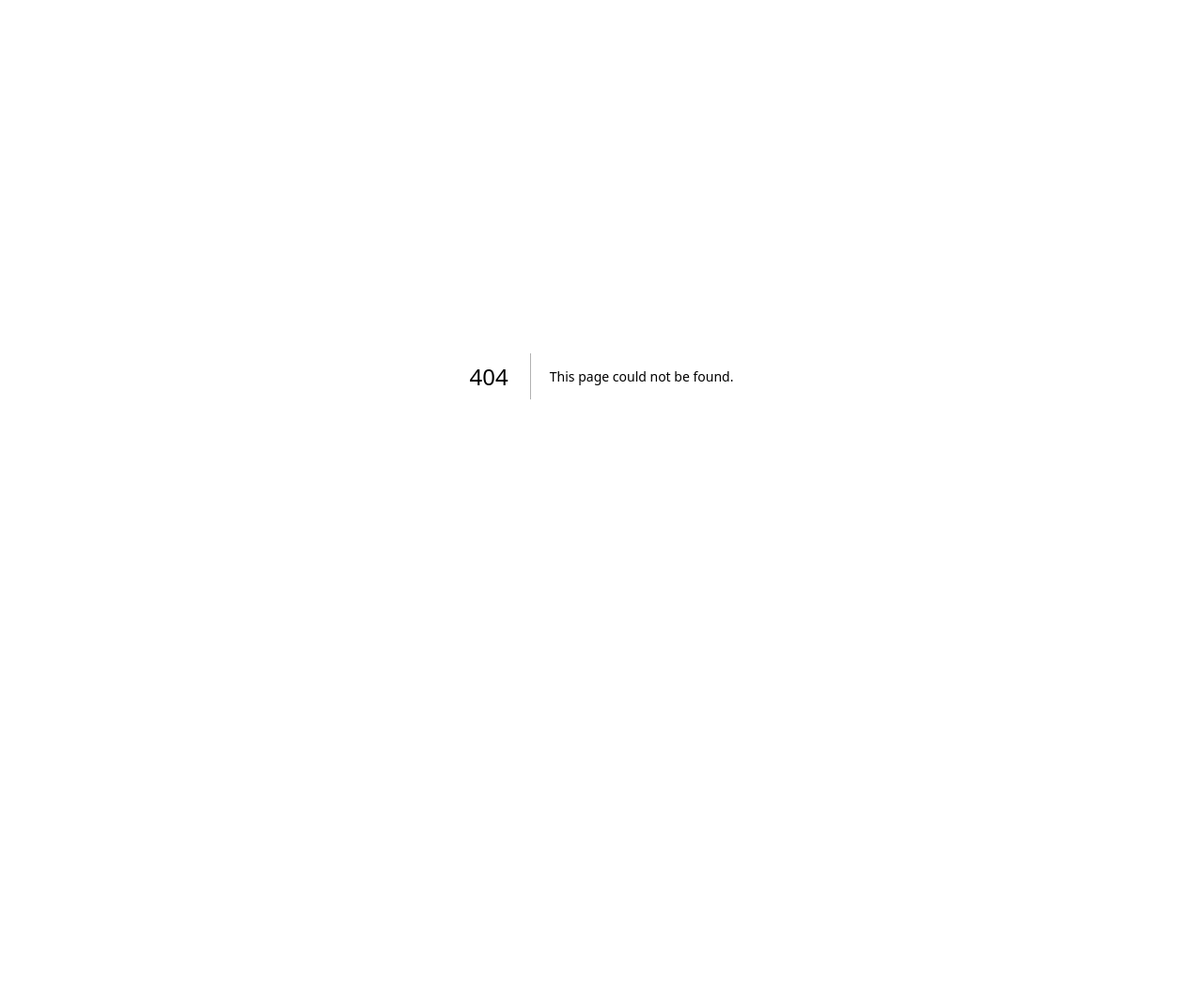
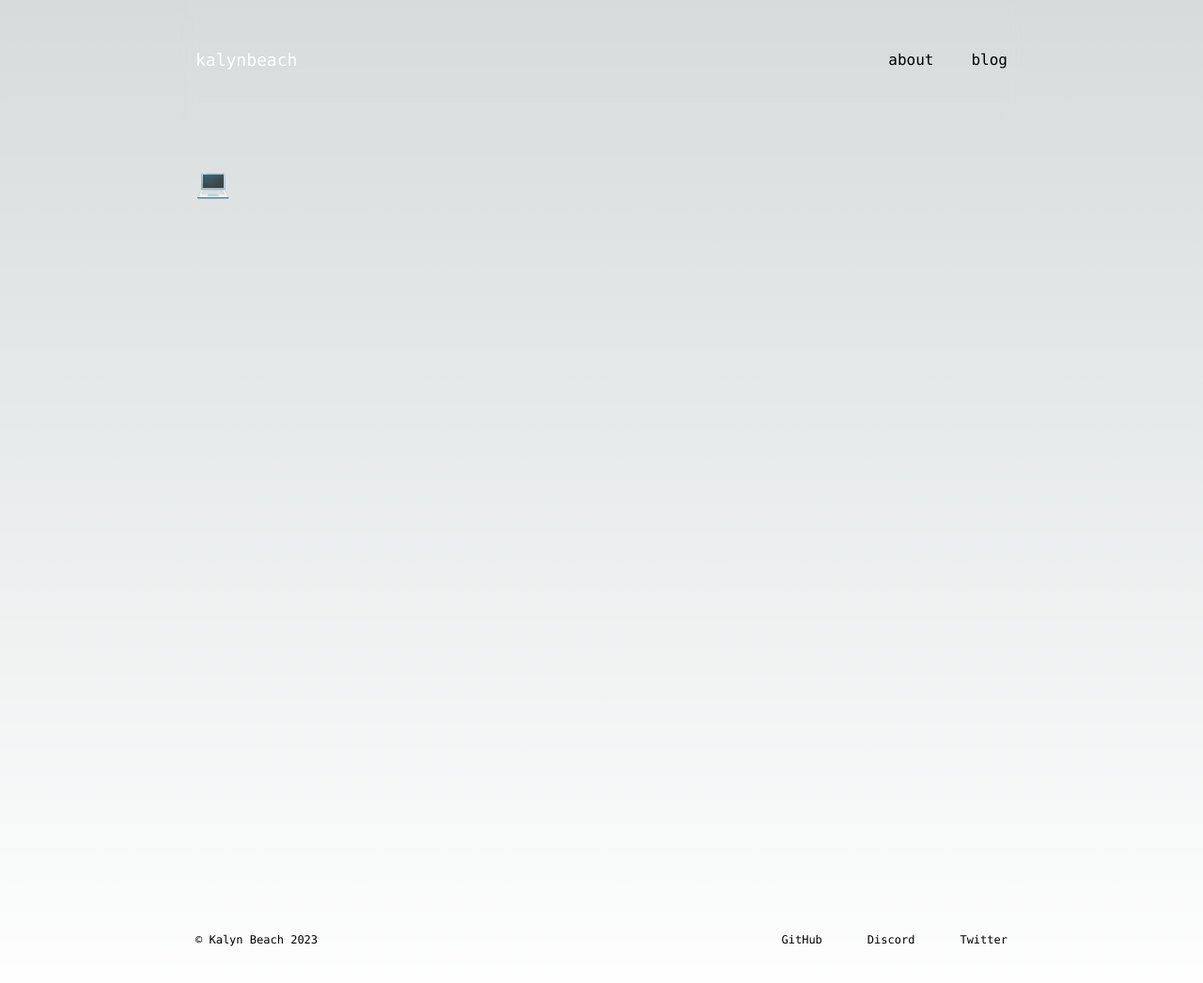
Before and after one commit to kalynbeach/kalynbeach-xyz, a Next.js app: page /code in a window 1280 px wide. Before the commit this address had no page. Shown: the top 1046 px of the page at 94% size. Before the commit the page ends 800 px from the top, so only its background shows below. Built offline with nearby package versions, Linux system fonts and the light colour scheme.

Commit message:
add pages, components and colors from astro version

```diff
--- /dev/null
+++ b/src/app/Footer.tsx
@@ -0,0 +1,15 @@
+
+export default function Footer() {
+  const currentYear = new Date().getFullYear()
+
+  return (
+    <footer className='w-full h-36 mx-auto my-0 px-8 md:px-4 flex flex-col md:flex-row justify-evenly md:justify-between items-start md:items-center font-mono text-xs'>
+      <span className=''>&copy; Kalyn Beach {currentYear}</span>
+      <div className='flex flex-row justify-evenly items-center'>
+        <a className='inline-block hover:text-kb-green-light transition' href='https://github.com/kalynbeach' target='_blank'>GitHub</a>
+        <a className='inline-block hover:text-kb-green-light ml-12 transition' href='https://discordapp.com/channels/@me/kalynbeach#0114/' target='_blank'>Discord</a>
+        <a className='inline-block hover:text-kb-green-light ml-12 transition' href='https://twitter.com/kalynbeach' target='_blank'>Twitter</a>
+      </div>
+    </footer>
+  )
+}
--- /dev/null
+++ b/src/app/Header.tsx
@@ -0,0 +1,13 @@
+import Link from 'next/link'
+import Nav from './Nav'
+
+export default function Header() {
+  return (
+    <header className='m-0 px-8 md:px-4 basis-32 flex flex-row justify-between items-center sticky top-0 bg-night-900 bg-transparent backdrop-blur z-50'>
+      <Link href={'/'} className='font-mono md:text-lg text-white'>
+        kalynbeach
+      </Link>
+      <Nav />
+    </header>
+  )
+}
--- /dev/null
+++ b/src/app/Nav.tsx
@@ -0,0 +1,14 @@
+import Link from 'next/link'
+
+export default function Nav() {
+  return (
+    <nav className='flex flex-row gap-10 justify-between items-center'>
+      <Link href='/about' className='text-sm hover:text-kb-green-light md:text-base font-mono transition'>
+        about
+      </Link>
+      <Link href='/blog' className='text-sm hover:text-kb-green-light md:text-base font-mono transition'>
+        blog
+      </Link>
+    </nav>
+  )
+}
--- /dev/null
+++ b/src/app/about/page.tsx
@@ -0,0 +1,7 @@
+export default function About() {
+  return (
+    <div>
+      <h1 className='text-3xl mb-8'>🪬</h1>
+    </div>
+  )
+}
--- /dev/null
+++ b/src/app/blog/page.tsx
@@ -0,0 +1,7 @@
+export default function Blog() {
+  return (
+    <div>
+      <h1 className='text-3xl mb-8'>💭</h1>
+    </div>
+  )
+}
--- /dev/null
+++ b/src/app/code/page.tsx
@@ -0,0 +1,7 @@
+export default function Code() {
+  return (
+    <div>
+      <h1 className='text-3xl mb-8'>💻</h1>
+    </div>
+  )
+}
--- a/src/app/layout.tsx
+++ b/src/app/layout.tsx
@@ -1,11 +1,13 @@
 import './globals.css'
 import { Inter } from 'next/font/google'
+import Header from './Header'
+import Footer from './Footer'
 
 const inter = Inter({ subsets: ['latin'] })
 
 export const metadata = {
-  title: 'Create Next App',
-  description: 'Generated by create next app',
+  title: 'kalynbeach.com',
+  description: 'Kalyn Beach',
 }
 
 export default function RootLayout({
@@ -15,7 +17,15 @@ export default function RootLayout({
 }) {
   return (
     <html lang="en">
-      <body className={inter.className}>{children}</body>
+      <body className={inter.className}>
+        <div className='w-full md:max-w-3xl lg:max-w-4xl min-h-screen mx-auto flex flex-col'>
+          <Header />
+          <main className='min-h-screen p-8 md:px-4 md:py-12 flex-1 flex flex-col'>
+            {children}
+          </main>
+          <Footer />
+        </div>
+      </body>
     </html>
   )
 }
--- /dev/null
+++ b/src/app/music/page.tsx
@@ -0,0 +1,7 @@
+export default function Music() {
+  return (
+    <div>
+      <h1 className='text-3xl mb-8'>🎵</h1>
+    </div>
+  )
+}
--- a/src/app/page.tsx
+++ b/src/app/page.tsx
@@ -2,33 +2,17 @@ import Image from 'next/image'
 
 export default function Home() {
   return (
-    <main className="flex min-h-screen flex-col items-center justify-between p-24">
-      <div className="z-10 w-full max-w-5xl items-center justify-between font-mono text-sm lg:flex">
+    <div className='flex min-h-screen flex-col justify-between'>
+      <h1 className='text-3xl mb-8'>🌐</h1>
+
+      {/* <div className="z-10 w-full max-w-5xl items-center justify-between font-mono text-sm lg:flex">
         <p className="fixed left-0 top-0 flex w-full justify-center border-b border-gray-300 bg-gradient-to-b from-zinc-200 pb-6 pt-8 backdrop-blur-2xl dark:border-neutral-800 dark:bg-zinc-800/30 dark:from-inherit lg:static lg:w-auto  lg:rounded-xl lg:border lg:bg-gray-200 lg:p-4 lg:dark:bg-zinc-800/30">
           Get started by editing&nbsp;
           <code className="font-mono font-bold">src/app/page.tsx</code>
         </p>
-        <div className="fixed bottom-0 left-0 flex h-48 w-full items-end justify-center bg-gradient-to-t from-white via-white dark:from-black dark:via-black lg:static lg:h-auto lg:w-auto lg:bg-none">
-          <a
-            className="pointer-events-none flex place-items-center gap-2 p-8 lg:pointer-events-auto lg:p-0"
-            href="https://vercel.com?utm_source=create-next-app&utm_medium=appdir-template&utm_campaign=create-next-app"
-            target="_blank"
-            rel="noopener noreferrer"
-          >
-            By{' '}
-            <Image
-              src="/vercel.svg"
-              alt="Vercel Logo"
-              className="dark:invert"
-              width={100}
-              height={24}
-              priority
-            />
-          </a>
-        </div>
-      </div>
+      </div> */}
 
-      <div className="relative flex place-items-center before:absolute before:h-[300px] before:w-[480px] before:-translate-x-1/2 before:rounded-full before:bg-gradient-radial before:from-white before:to-transparent before:blur-2xl before:content-[''] after:absolute after:-z-20 after:h-[180px] after:w-[240px] after:translate-x-1/3 after:bg-gradient-conic after:from-sky-200 after:via-blue-200 after:blur-2xl after:content-[''] before:dark:bg-gradient-to-br before:dark:from-transparent before:dark:to-blue-700 before:dark:opacity-10 after:dark:from-sky-900 after:dark:via-[#0141ff] after:dark:opacity-40 before:lg:h-[360px]">
+      {/* <div className="relative flex place-items-center before:absolute before:h-[300px] before:w-[480px] before:-translate-x-1/2 before:rounded-full before:bg-gradient-radial before:from-white before:to-transparent before:blur-2xl before:content-[''] after:absolute after:-z-20 after:h-[180px] after:w-[240px] after:translate-x-1/3 after:bg-gradient-conic after:from-sky-200 after:via-blue-200 after:blur-2xl after:content-[''] before:dark:bg-gradient-to-br before:dark:from-transparent before:dark:to-blue-700 before:dark:opacity-10 after:dark:from-sky-900 after:dark:via-[#0141ff] after:dark:opacity-40 before:lg:h-[360px]">
         <Image
           className="relative dark:drop-shadow-[0_0_0.3rem_#ffffff70] dark:invert"
           src="/next.svg"
@@ -37,9 +21,9 @@ export default function Home() {
           height={37}
           priority
         />
-      </div>
+      </div> */}
 
-      <div className="mb-32 grid text-center lg:mb-0 lg:grid-cols-4 lg:text-left">
+      {/* <div className="mb-32 grid text-center lg:mb-0 lg:grid-cols-4 lg:text-left">
         <a
           href="https://nextjs.org/docs?utm_source=create-next-app&utm_medium=appdir-template&utm_campaign=create-next-app"
           className="group rounded-lg border border-transparent px-5 py-4 transition-colors hover:border-gray-300 hover:bg-gray-100 hover:dark:border-neutral-700 hover:dark:bg-neutral-800/30"
@@ -107,7 +91,7 @@ export default function Home() {
             Instantly deploy your Next.js site to a shareable URL with Vercel.
           </p>
         </a>
-      </div>
-    </main>
+      </div> */}
+    </div>
   )
 }
--- a/tailwind.config.js
+++ b/tailwind.config.js
@@ -12,6 +12,15 @@ module.exports = {
         'gradient-conic':
           'conic-gradient(from 180deg at 50% 50%, var(--tw-gradient-stops))',
       },
+      colors: {
+				'kb-green-light': 'hsl(114, 97%, 46%)', // '#1AE803
+				'kb-green-dark': 'hsl(114, 99%, 32%)', // '#11A101'
+				'night': {
+          700: 'hsl(220, 21%, 8%)', // '#11141A'
+          800: 'hsl(0, 0%, 8%)', // '#141414'
+          900: 'hsl(20, 11%, 5%)' // '#0F0D0C'
+        },
+      },
     },
   },
   plugins: [],
```
